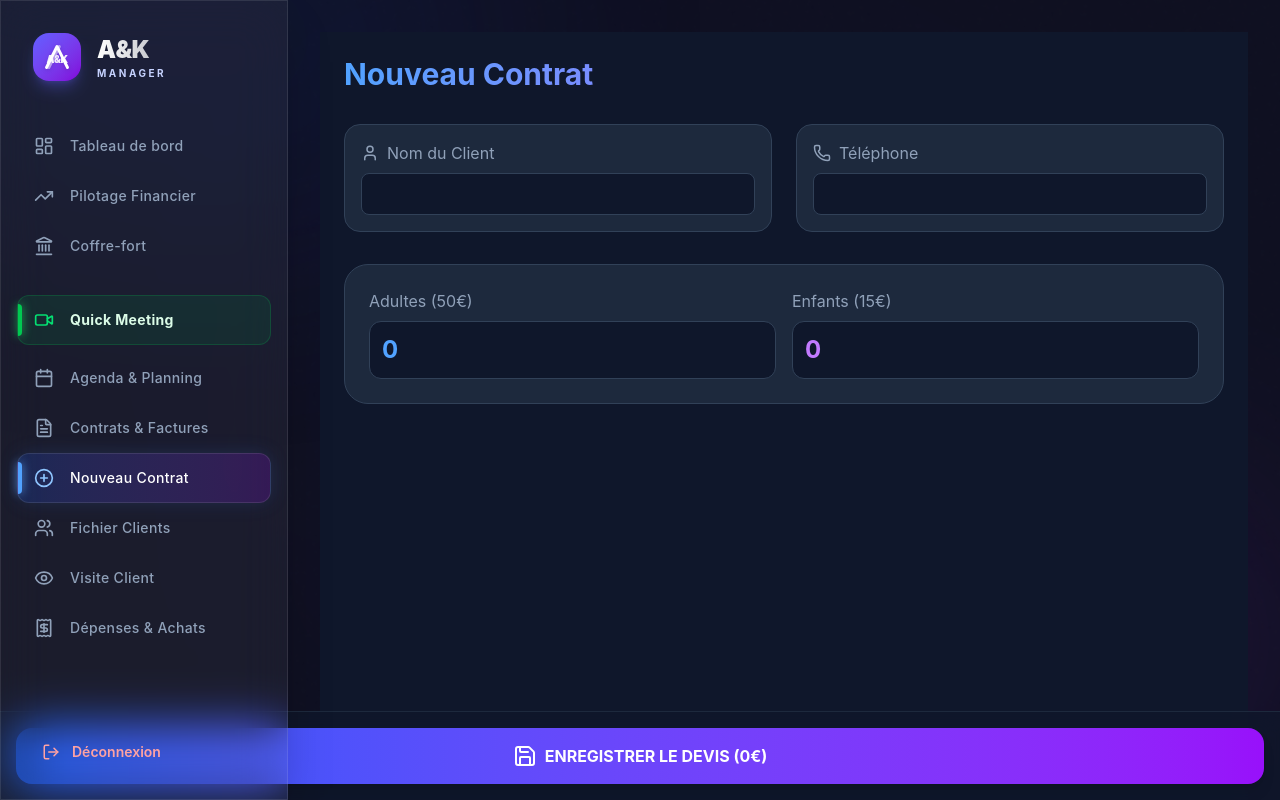
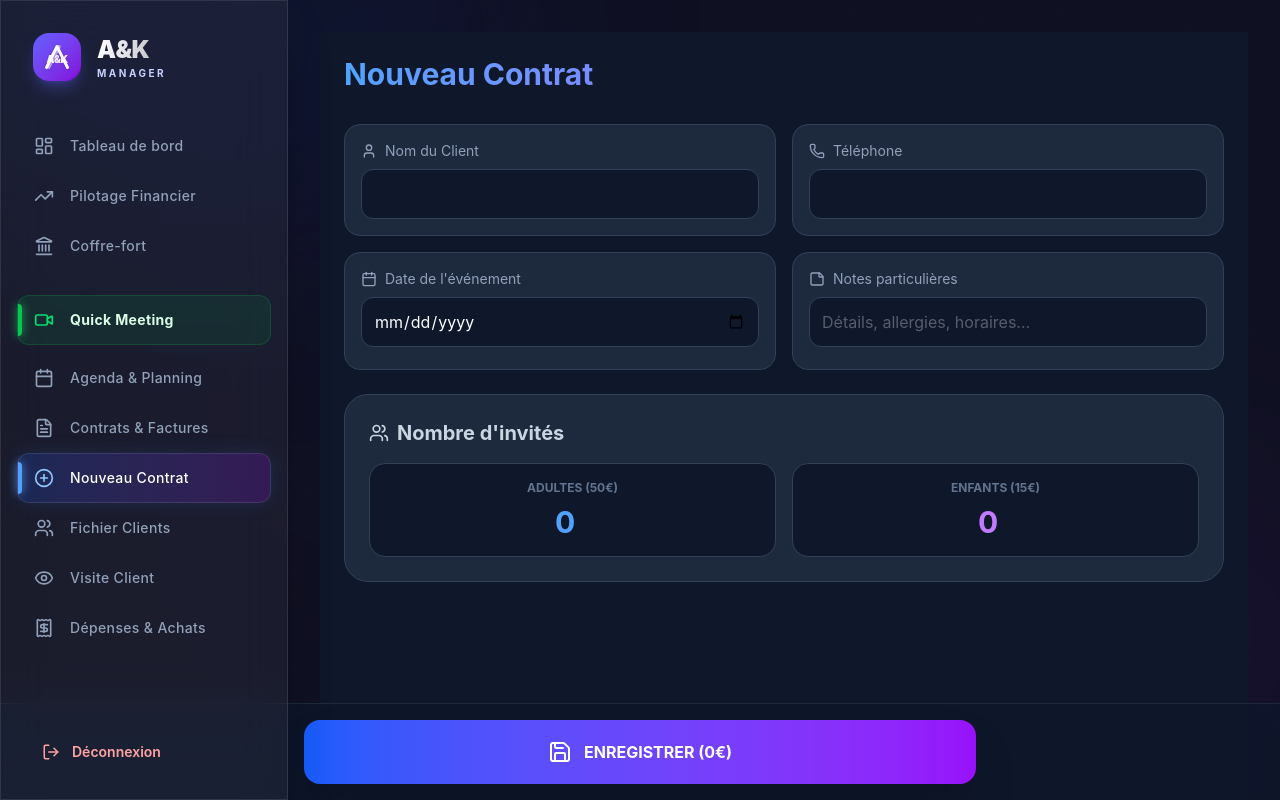
Before and after one commit to Anislekiss/tassili-reception, a React (Vite) app in the folder scratch/tassili-reception/: page /new-contract in a window 1280 px wide. Built offline with nearby package versions, Linux system fonts and the light colour scheme.

Commit message:
Fluidité des champs et ajout des notes

```diff
--- a/scratch/tassili-reception/src/pages/NewContract.jsx
+++ b/scratch/tassili-reception/src/pages/NewContract.jsx
@@ -1,113 +1,134 @@
-import React, { useState, useEffect } from 'react';
+import React, { useState } from 'react';
 import { db } from '../lib/firebase';
 import { collection, addDoc, serverTimestamp } from 'firebase/firestore';
-import { Save, User, Calendar, Users, Phone, Mail, MapPin, Download } from 'lucide-react';
+import { Save, User, Phone, Mail, MapPin, Calendar, Users, StickyNote } from 'lucide-react';
 
 export default function NewContract() {
-    // ÉTATS POUR LE CALCULATEUR
+    // --- ÉTATS POUR LA SAISIE FLUIDE (LOCALE) ---
+    const [localClient, setLocalClient] = useState({
+        name: '',
+        phone: '',
+        email: '',
+        address: '',
+        eventDate: '',
+        notes: '' // Nouveau champ Notes
+    });
+
+    // --- ÉTATS POUR LE CALCULATEUR ---
     const [adults, setAdults] = useState(0);
     const [children, setChildren] = useState(0);
-    const [eventDate, setEventDate] = useState('');
-    const [clientInfo, setClientInfo] = useState({
-        name: '',
-        email: '',
-        phone: '',
-        address: ''
-    });
 
-    // OPTIONS (Exemple simplifié, gardez vos données actuelles ici)
-    const [selectedOptions, setSelectedOptions] = useState([]);
-
-    // CALCULS
-    const totalHT = (adults * 50) + (children * 15); // Exemple de calcul
+    // --- CALCUL DU TOTAL (HT) ---
+    const totalHT = (adults * 50) + (children * 15);
 
     // --- FONCTION DE SAUVEGARDE FIREBASE ---
     const saveQuoteToFirebase = async () => {
-        if (!clientInfo.name) {
-            alert("Veuillez au moins saisir le nom du client.");
+        if (!localClient.name) {
+            alert("Veuillez saisir au moins le nom du client.");
             return;
         }
 
         try {
             const contractData = {
-                clientName: clientInfo.name,
-                clientEmail: clientInfo.email,
-                clientPhone: clientInfo.phone,
-                clientAddress: clientInfo.address,
+                clientName: localClient.name,
+                clientPhone: localClient.phone,
+                clientEmail: localClient.email,
+                clientAddress: localClient.address,
+                eventDate: localClient.eventDate,
+                notes: localClient.notes, // Sauvegarde des notes
                 adults: adults,
                 children: children,
-                eventDate: eventDate,
                 totalAmount: totalHT,
                 status: 'Visite',
                 createdAt: serverTimestamp(),
             };
 
-            // Envoi vers Firebase
-            const docRef = await addDoc(collection(db, "contracts"), contractData);
+            await addDoc(collection(db, "contracts"), contractData);
+            alert("✅ Devis enregistré avec succès !");
 
-            alert("✅ Enregistré sur Firebase ! ID: " + docRef.id);
-
-            // Optionnel : Sauvegarde locale de secours pour le Drive
-            saveToBackup(contractData);
+            // Réinitialisation complète
+            setLocalClient({ name: '', phone: '', email: '', address: '', eventDate: '', notes: '' });
+            setAdults(0);
+            setChildren(0);
 
         } catch (error) {
             console.error("Erreur Firebase:", error);
-            alert("❌ Erreur lors de l'enregistrement. Vérifiez votre connexion.");
+            alert("❌ Erreur lors de l'enregistrement.");
         }
     };
 
-    // --- PRÉPARATION SAUVEGARDE DRIVE (EXPORT FICHIER) ---
-    const saveToBackup = (data) => {
-        const backupData = JSON.parse(localStorage.getItem('tassili_backup') || '[]');
-        backupData.push(data);
-        localStorage.setItem('tassili_backup', JSON.stringify(backupData));
+    const handleTextChange = (field, value) => {
+        setLocalClient(prev => ({ ...prev, [field]: value }));
     };
 
     return (
-        <div className="p-6 bg-slate-900 min-h-screen text-white pb-24">
-            <h1 className="text-3xl font-bold bg-gradient-to-r from-blue-400 to-purple-500 bg-clip-text text-transparent mb-8">
+        <div className="p-6 bg-slate-900 min-h-screen text-white pb-36">
+            <h1 className="text-3xl font-bold mb-8 bg-gradient-to-r from-blue-400 to-purple-500 bg-clip-text text-transparent">
                 Nouveau Contrat
             </h1>
 
             {/* SECTION CLIENT */}
-            <div className="grid grid-cols-1 md:grid-cols-2 gap-6 mb-8">
+            <div className="grid grid-cols-1 md:grid-cols-2 gap-4 mb-6">
                 <div className="bg-slate-800 p-4 rounded-2xl border border-slate-700">
-                    <label className="flex items-center gap-2 mb-2 text-slate-400"><User size={18} /> Nom du Client</label>
+                    <label className="flex items-center gap-2 mb-2 text-slate-400 text-sm"><User size={16} /> Nom du Client</label>
                     <input
                         type="text"
-                        className="w-full bg-slate-900 border border-slate-700 rounded-lg p-2 text-white"
-                        value={clientInfo.name}
-                        onChange={(e) => setClientInfo({ ...clientInfo, name: e.target.value })}
+                        className="w-full bg-slate-900 border border-slate-700 rounded-xl p-3 text-white outline-none focus:border-blue-500"
+                        value={localClient.name}
+                        onChange={(e) => handleTextChange('name', e.target.value)}
                     />
                 </div>
+
                 <div className="bg-slate-800 p-4 rounded-2xl border border-slate-700">
-                    <label className="flex items-center gap-2 mb-2 text-slate-400"><Phone size={18} /> Téléphone</label>
+                    <label className="flex items-center gap-2 mb-2 text-slate-400 text-sm"><Phone size={16} /> Téléphone</label>
                     <input
                         type="text"
-                        className="w-full bg-slate-900 border border-slate-700 rounded-lg p-2 text-white"
-                        value={clientInfo.phone}
-                        onChange={(e) => setClientInfo({ ...clientInfo, phone: e.target.value })}
+                        className="w-full bg-slate-900 border border-slate-700 rounded-xl p-3 text-white outline-none focus:border-blue-500"
+                        value={localClient.phone}
+                        onChange={(e) => handleTextChange('phone', e.target.value)}
+                    />
+                </div>
+
+                <div className="bg-slate-800 p-4 rounded-2xl border border-slate-700">
+                    <label className="flex items-center gap-2 mb-2 text-slate-400 text-sm"><Calendar size={16} /> Date de l'événement</label>
+                    <input
+                        type="date"
+                        className="w-full bg-slate-900 border border-slate-700 rounded-xl p-3 text-white outline-none focus:border-blue-500"
+                        value={localClient.eventDate}
+                        onChange={(e) => handleTextChange('eventDate', e.target.value)}
+                    />
+                </div>
+
+                <div className="bg-slate-800 p-4 rounded-2xl border border-slate-700">
+                    <label className="flex items-center gap-2 mb-2 text-slate-400 text-sm"><StickyNote size={16} /> Notes particulières</label>
+                    <textarea
+                        rows="1"
+                        className="w-full bg-slate-900 border border-slate-700 rounded-xl p-3 text-white outline-none focus:border-blue-500 resize-none"
+                        placeholder="Détails, allergies, horaires..."
+                        value={localClient.notes}
+                        onChange={(e) => handleTextChange('notes', e.target.value)}
                     />
                 </div>
             </div>
 
-            {/* SECTION CALCULATEUR */}
+            {/* SECTION INVITÉS */}
             <div className="bg-slate-800 p-6 rounded-3xl border border-slate-700 mb-8">
+                <h2 className="flex items-center gap-2 text-xl font-bold mb-4 text-slate-300"><Users size={20} /> Nombre d'invités</h2>
                 <div className="grid grid-cols-2 gap-4">
-                    <div>
-                        <label className="block text-slate-400 mb-2">Adultes (50€)</label>
+                    <div className="bg-slate-900 p-4 rounded-2xl border border-slate-700 text-center">
+                        <label className="block text-slate-500 text-xs mb-2 uppercase font-bold">Adultes (50€)</label>
                         <input
                             type="number"
-                            className="w-full bg-slate-900 border border-slate-700 rounded-xl p-3 text-2xl font-bold text-blue-400"
+                            className="w-full bg-transparent text-3xl font-bold text-blue-400 text-center outline-none"
                             value={adults}
                             onChange={(e) => setAdults(parseInt(e.target.value) || 0)}
                         />
                     </div>
-                    <div>
-                        <label className="block text-slate-400 mb-2">Enfants (15€)</label>
+                    <div className="bg-slate-900 p-4 rounded-2xl border border-slate-700 text-center">
+                        <label className="block text-slate-500 text-xs mb-2 uppercase font-bold">Enfants (15€)</label>
                         <input
                             type="number"
-                            className="w-full bg-slate-900 border border-slate-700 rounded-xl p-3 text-2xl font-bold text-purple-400"
+                            className="w-full bg-transparent text-3xl font-bold text-purple-400 text-center outline-none"
                             value={children}
                             onChange={(e) => setChildren(parseInt(e.target.value) || 0)}
                         />
@@ -115,13 +136,13 @@ export default function NewContract() {
                 </div>
             </div>
 
-            {/* BARRE D'ACTION FIXE */}
-            <div className="fixed bottom-0 left-0 right-0 p-4 bg-slate-900/80 backdrop-blur-md border-t border-slate-800 flex gap-4">
+            {/* BOUTON FIXE */}
+            <div className="fixed bottom-0 left-0 right-0 p-4 bg-slate-900/90 backdrop-blur-lg border-t border-slate-800 z-50">
                 <button
                     onClick={saveQuoteToFirebase}
-                    className="flex-1 bg-gradient-to-r from-blue-600 to-purple-600 hover:from-blue-500 hover:to-purple-500 text-white font-bold py-4 rounded-2xl flex items-center justify-center gap-2 shadow-lg transition-all"
+                    className="w-full max-w-2xl mx-auto bg-gradient-to-r from-blue-600 to-purple-600 hover:from-blue-500 hover:to-purple-500 text-white font-bold py-5 rounded-2xl flex items-center justify-center gap-3 shadow-2xl transition-all active:scale-95"
                 >
-                    <Save size={24} /> ENREGISTRER LE DEVIS ({totalHT}€)
+                    <Save size={24} /> ENREGISTRER ({totalHT}€)
                 </button>
             </div>
         </div>
```
Also changed, not shown: scratch/tassili-reception/src/pages/Visits.jsx (+34 -22 lines).
